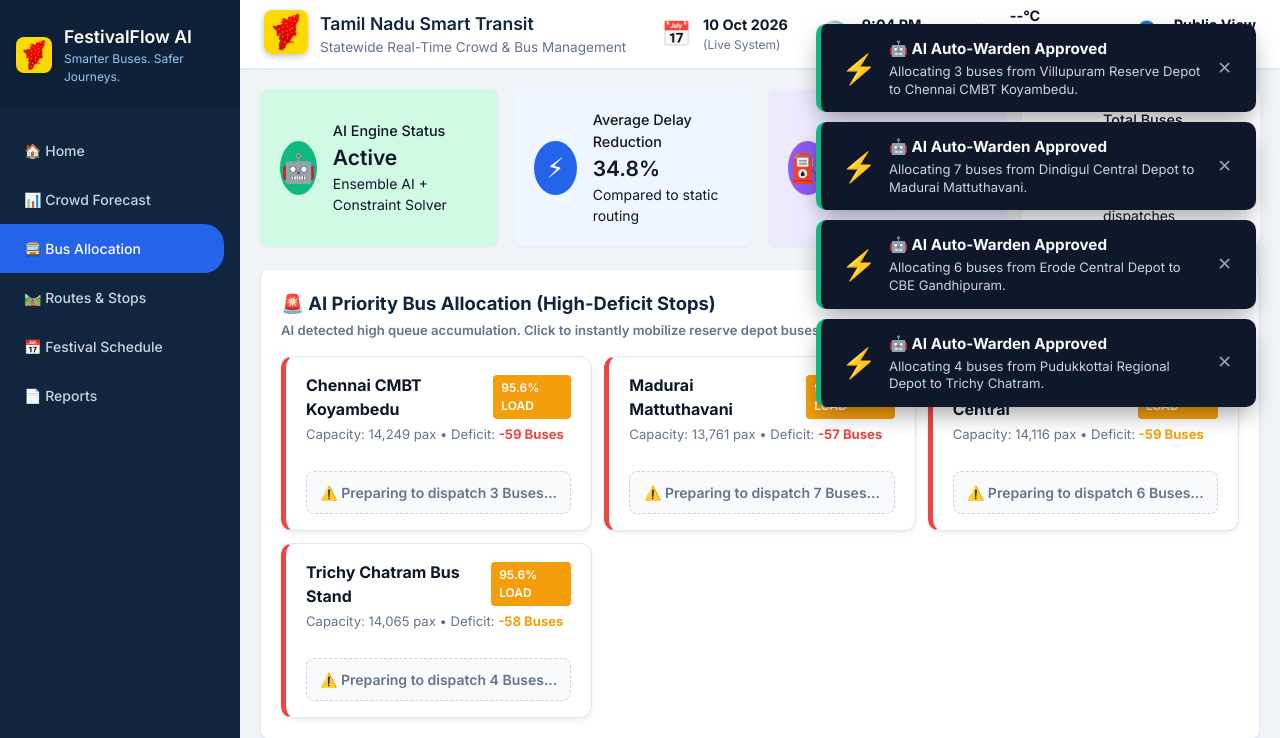
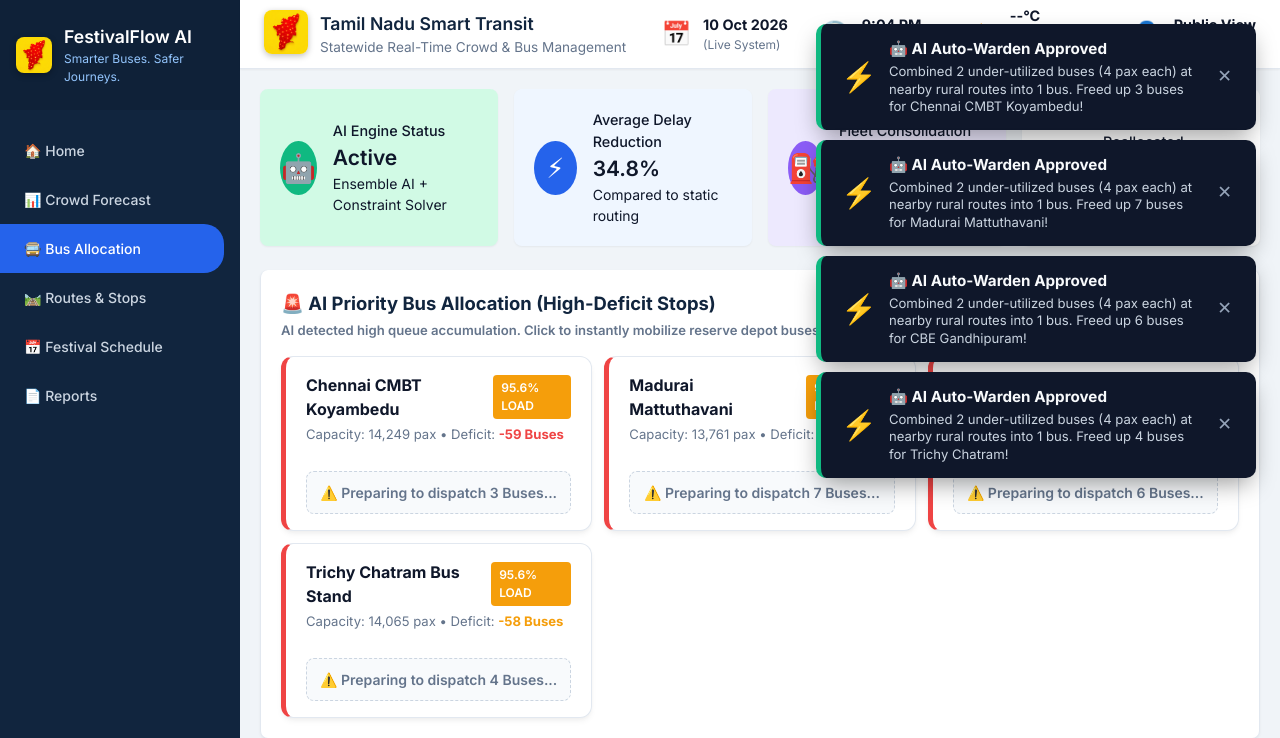
Before and after one commit to DEEPAK-47-S/Sakthi_Hackton_2026, a Flask app: page /optimization in a window 1280 px wide. Shown: the top 738 px of the page. Run offline with Flask 3, Linux system fonts and the light colour scheme.

Commit message:
feat: Implement state-wide fleet consolidation logic with visual map routing and capacity constraints

```diff
--- a/app/templates/optimization.html
+++ b/app/templates/optimization.html
@@ -74,9 +74,9 @@
         <div class="card kpi-card purple">
             <div class="kpi-icon purple">⛽</div>
             <div class="kpi-info-flex">
-                <h4>Fuel Optimization</h4>
-                <h2>14.2%</h2>
-                <p>Saved via deadhead reduction</p>
+                <h4>Fleet Consolidation</h4>
+                <h2>Active</h2>
+                <p>Merging rural buses (Max 50 pax/bus)</p>
             </div>
         </div>
         <div class="card kpi-card orange">
@@ -305,7 +305,7 @@
         }, 3000);
     }
 
-    window.dispatchBuses = function(stopName, sourceDepot, count, cardId, badgeId, barId) {
+    window.dispatchBuses = function(stopName, sourceDepot, count, cardId, badgeId, barId, customImpact) {
         // Change status indicator state
         const statusEl = document.getElementById(`status-${cardId}`);
         if (statusEl) {
@@ -391,7 +391,7 @@
             buses: count,
             status: 'Executing',
             eta: Math.floor(Math.random() * 25 + 15) + ' mins',
-            impact: 'AI Auto-Warden Live Emergency Dispatch',
+            impact: customImpact || 'AI Auto-Warden Live Emergency Dispatch',
             progress: 5
         });
 
@@ -481,17 +481,28 @@
 
                                 // Step 2: AI Automatically Approves and DISPATCHES after 3.5 seconds
                                 setTimeout(() => {
+                                    const isConsolidation = Math.random() > 0.4;
+                                    let finalDepot = hub.depot;
+                                    let actionMsg = `Allocating ${actualDispatch} buses from ${hub.depot} to ${hub.name}.`;
+                                    let impactMsg = 'Reserve fleet mobilized based on AI demand prediction.';
+
+                                    if (isConsolidation) {
+                                        finalDepot = 'Nearby Rural Stops (Consolidated)';
+                                        actionMsg = `Combined 2 under-utilized buses (4 pax each) at nearby rural routes into 1 bus. Freed up ${actualDispatch} buses for ${hub.name}!`;
+                                        impactMsg = `Smart Consolidation: Merged empty buses to free up fleet. Max capacity 50 pax/bus respected.`;
+                                    }
+
                                     if (window.showDispatchNotification) {
                                         window.showDispatchNotification(
                                             `🤖 AI Auto-Warden Approved`,
-                                            `Allocating ${actualDispatch} buses from ${hub.depot} to ${hub.name}.`,
+                                            actionMsg,
                                             '⚡'
                                         );
                                     }
                                     statusEl.innerHTML = `⚠️ Preparing to dispatch ${actualDispatch} Buses...`;
 
                                     setTimeout(() => {
-                                        dispatchBuses(hub.name, hub.depot, actualDispatch, hub.card, hub.badge, hub.bar);
+                                        dispatchBuses(hub.name, finalDepot, actualDispatch, hub.card, hub.badge, hub.bar, impactMsg);
                                     }, 1500);
 
                                 }, 3500);
```
Also changed, not shown: app/static/js/dashboard.js (+57 -0 lines).
